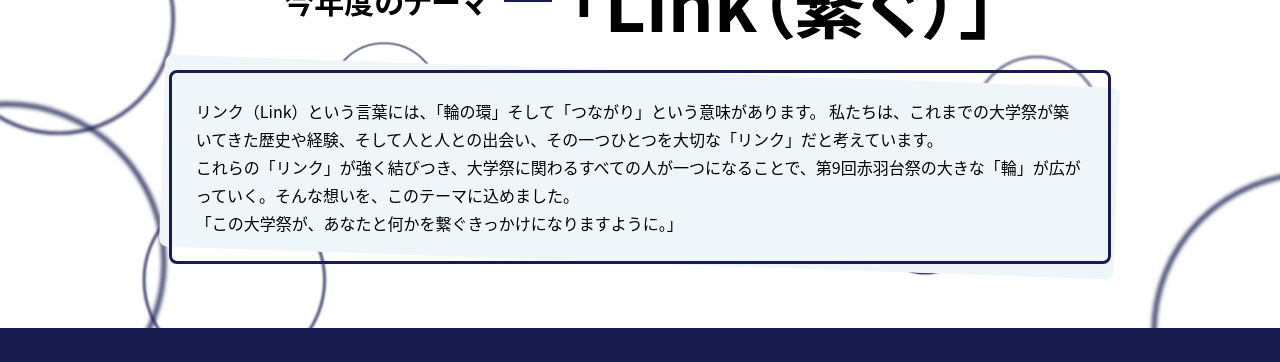
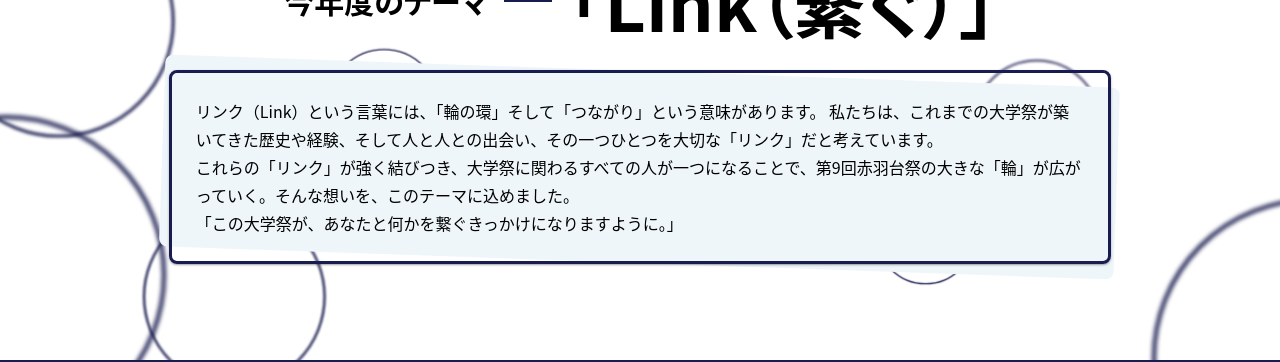
Before and after one commit to AKABANEDAI-FES/2025-akabanedai-fes, a Next.js app: page /about in a window 1280 px wide. Shown: the part 288-650 px from the top of the page. Built offline with nearby package versions, Linux system fonts and the light colour scheme; no server answers.

Commit message:
微調整

```diff
--- a/src/app/about/page.module.css
+++ b/src/app/about/page.module.css
@@ -32,11 +32,11 @@
 .themedivider {
   background-color: var(--theme-default);
   align-self: center;
-  width: 3rem;
+  width: var(--space-2xl);
   height: 0.1rem;
 }
 
-.descriptionBox {
+.themedescriptionBox {
   width: 95%;
   display: flex;
   flex-direction: column;
@@ -44,10 +44,10 @@
   position: relative;
   border: 3px solid var(--theme-default);
   border-radius: var(--radius-l2);
-  box-shadow: var(--space-sm);
+  box-shadow: var(--shadow-sm);
 }
 
-.descriptionBox::before {
+.themedescriptionBox::before {
   content: "";
   position: absolute;
   inset: -3%;
@@ -58,13 +58,13 @@
 }
 
 @media (width >= 48rem) {
-  .descriptionBox::before {
+  .themedescriptionBox::before {
     inset: -1%;
     transform: rotate(2deg);
   }
 }
 
-.descriptionText {
+.themedescriptionText {
   color: var(--fg-default);
   font-size: var(--font-size-md);
   line-height: var(--line-heights-relaxed);
--- a/src/app/about/page.tsx
+++ b/src/app/about/page.tsx
@@ -23,22 +23,23 @@
         <div className={styles.themeTitle}>
           <Heading as="h2">今年度のテーマ</Heading>
           <Divider className={styles.themedivider} />
-          <p>「Link（繋ぐ）」</p>
+          <span>「Link（繋ぐ）」</span>
         </div>
 
-        <div className={styles.descriptionBox}>
-          <Text as="p" className={styles.descriptionText}>
+        <div className={styles.themedescriptionBox}>
+          <Text as="p" className={styles.themedescriptionText}>
             リンク（Link）という言葉には、「輪の環」そして「つながり」という意味があります。
             私たちは、これまでの大学祭が築いてきた歴史や経験、そして人と人との出会い、その一つひとつを大切な「リンク」だと考えています。
           </Text>
-          <Text as="p" className={styles.descriptionText}>
+          <Text as="p" className={styles.themedescriptionText}>
             これらの「リンク」が強く結びつき、大学祭に関わるすべての人が一つになることで、第9回赤羽台祭の大きな「輪」が広がっていく。そんな想いを、このテーマに込めました。
           </Text>
-          <Text as="p" className={styles.descriptionText}>
+          <Text as="p" className={styles.themedescriptionText}>
             「この大学祭が、あなたと何かを繋ぐきっかけになりますように。」
           </Text>
         </div>
       </section>
+      <section className={styles.LogoSection}></section>
     </Container>
   );
 }
```
